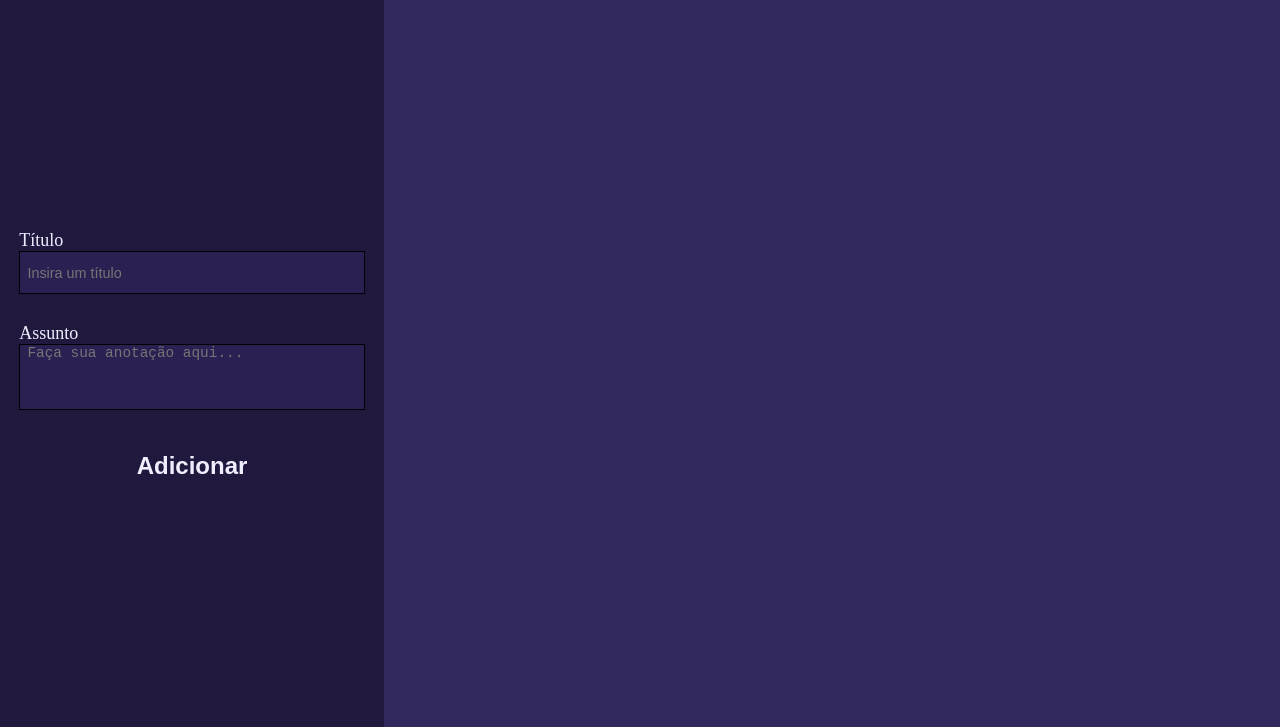
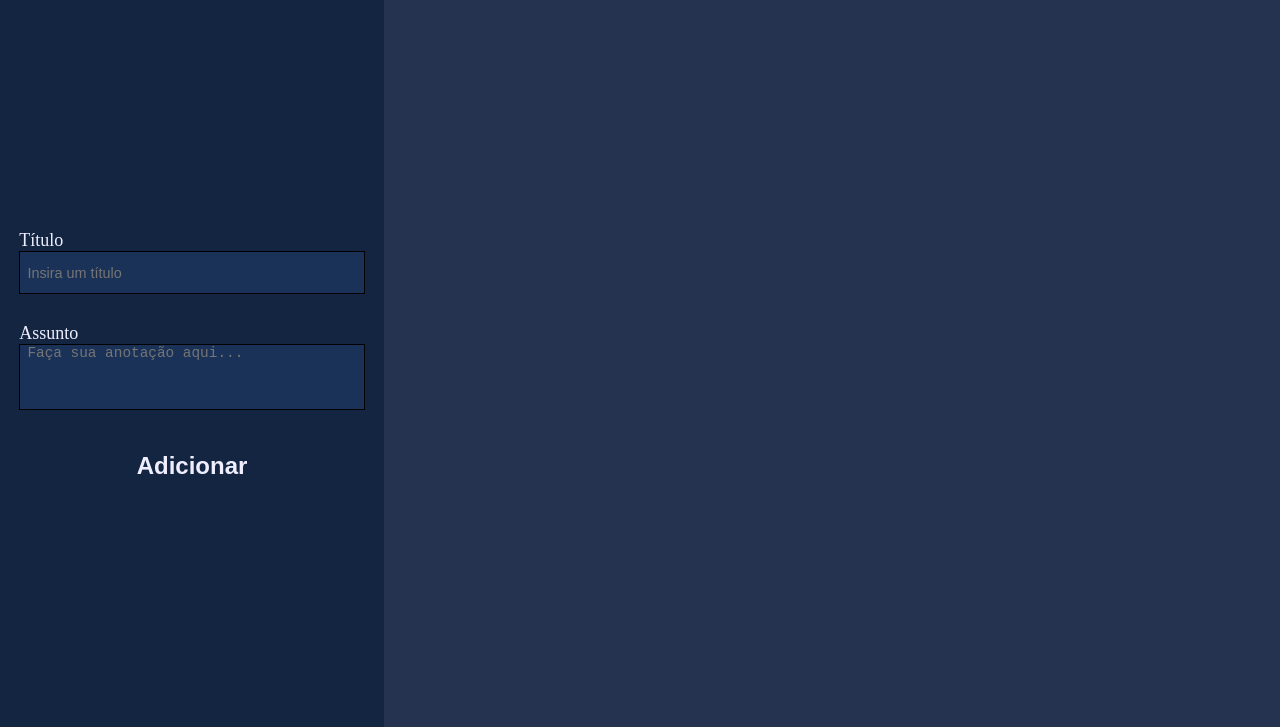
Before and after one commit to marcosChalet/todo-list, a website: page index.html in a window 1280 px wide. Shown: the part 73-800 px from the top of the page. Drawn offline with nearby package versions, Linux system fonts and the light colour scheme; files that its build step writes are made by us from their sources.

Commit message:
:lipstick: refactor: Mudando cores da página

```diff
--- a/css/_base.scss
+++ b/css/_base.scss
@@ -1,6 +1,7 @@
-$bg-color: #31285E;
-$primary-color: #050317;
-$secondary-color: #21183e;
+$primary-color: #040c17;
+$secondary-color: #142541;
+$bg-color: #253351;
+
 $header-size-h: 70px;
 
 * {
```
